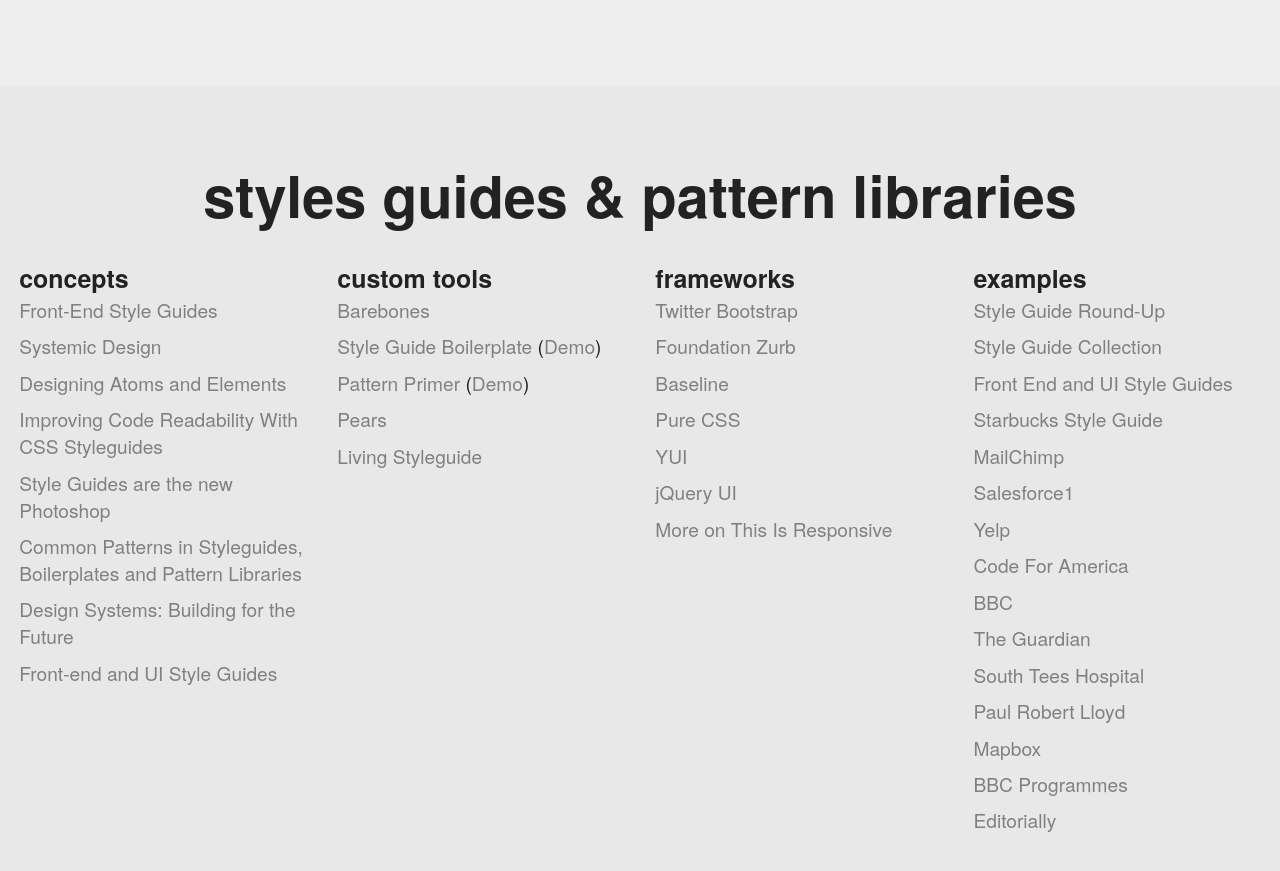
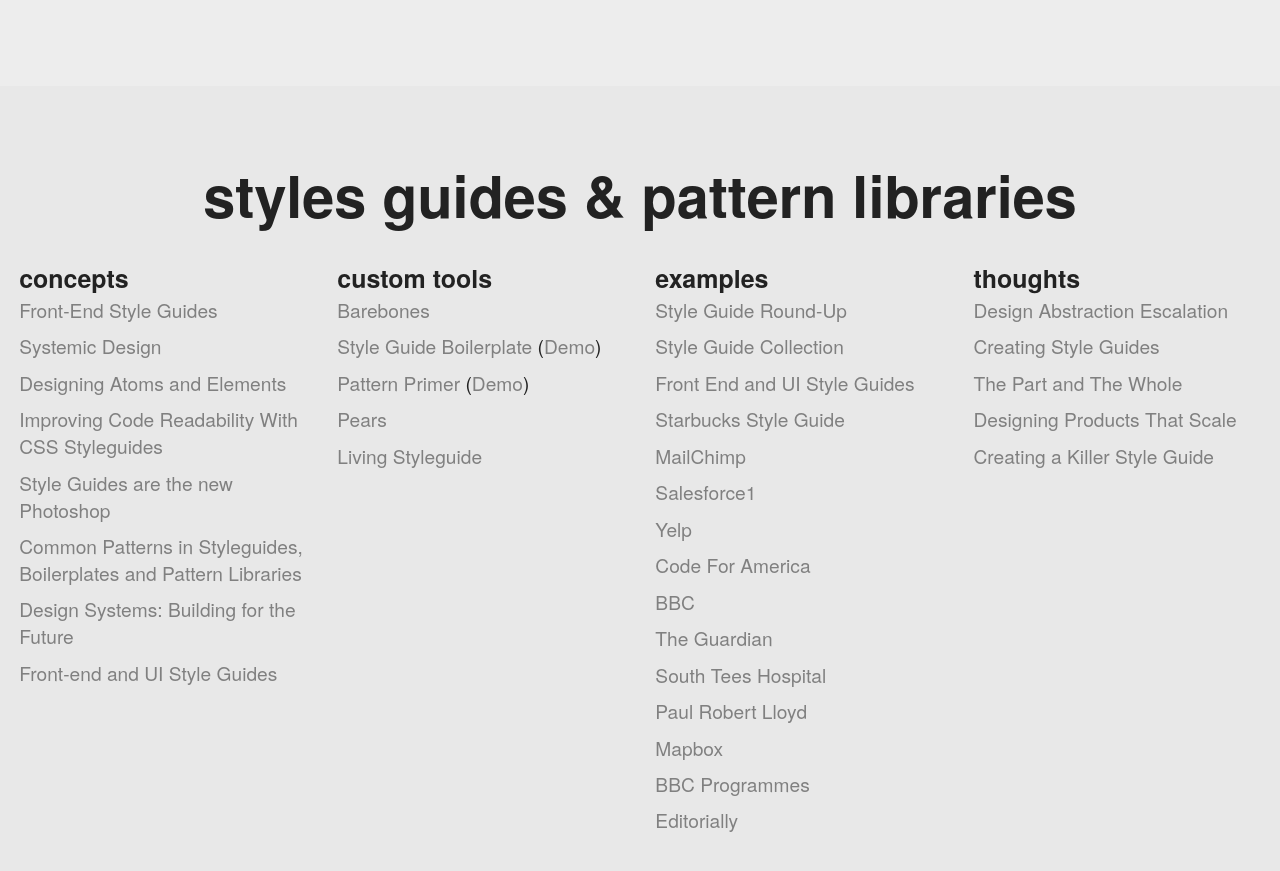
Before and after one commit to pattern-lab/website, a Jekyll site: the page built from patternlabsite/resources.html, in a window 1280 px wide and 900 px high, scrolled down 369 px. Shown: the top 871 px of the window. Built offline with Jekyll 4.4.1, drawn with Linux system fonts in a browser that asks for light colours; Markdown is read by kramdown in place of the engine named in the settings; comment, search, counter and statistics services are not loaded.

Commit message:
Removed Frameworks section

```diff
--- a/patternlabsite/resources.html
+++ b/patternlabsite/resources.html
@@ -32,18 +32,6 @@
 				<li><a href="https://github.com/adactio/Pattern-Primer">Pattern Primer</a> (<a href="http://patternprimer.adactio.com/">Demo</a>)</li>
 				<li><a href="http://pea.rs/">Pears</a></li>
 				<li><a href="http://livingstyleguide.org/">Living Styleguide</a></li>
-			</ul>
-		</div>
-		<div class="gi" id="frameworks">
-			<h3>Frameworks</h3>
-			<ul class="list">
-				<li><a href="http://getbootstrap.com/">Twitter Bootstrap</a></li>
-				<li><a href="http://foundation.zurb.com/">Foundation Zurb</a></li>
-				<li><a href="http://baselinecss.com/typography.html">Baseline</a></li>
-				<li><a href="http://purecss.io/">Pure CSS</a></li>
-				<li><a href="http://yuilibrary.com/">YUI</a></li>
-				<li><a href="http://jqueryui.com/">jQuery UI</a></li>
-				<li><a href="http://bradfrost.github.io/this-is-responsive/resources.html#frameworks">More on This Is Responsive</a></li>
 			</ul>
 		</div>
 		<div class="gi" id="examples">
```
